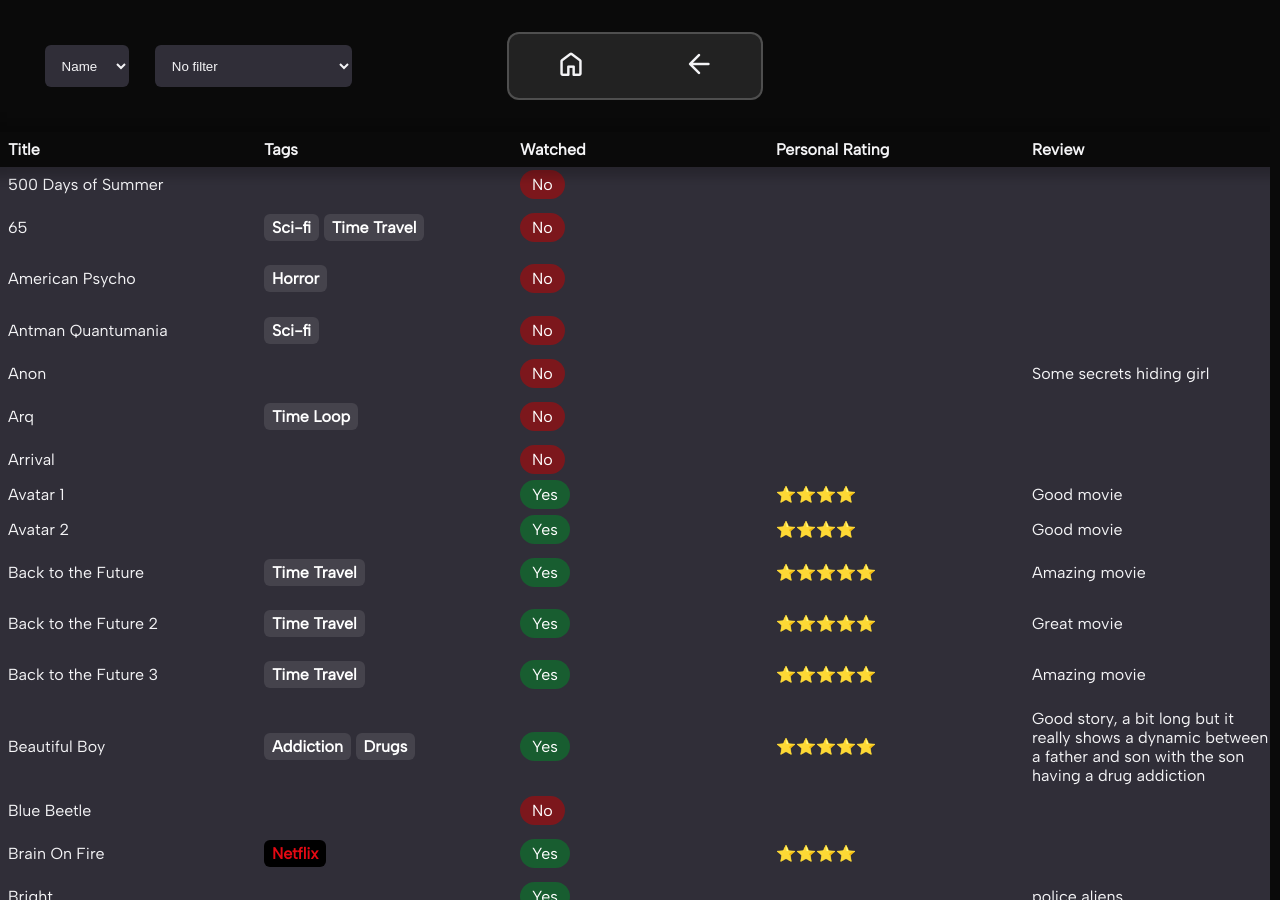
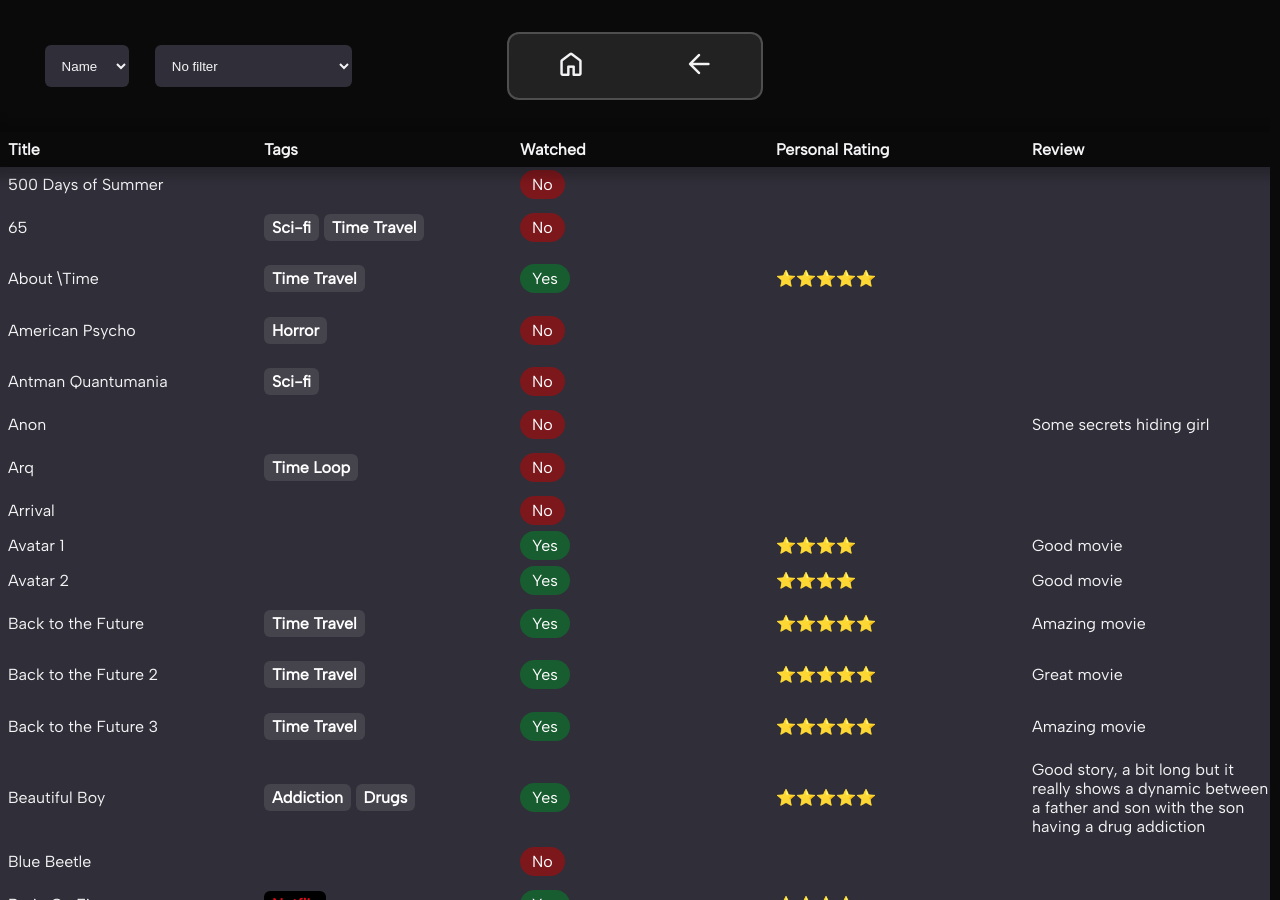
Before and after one commit to Plueres/Plueres.github.io, a Jekyll site: the page built from pages/movielist.md, in a window 1280 px wide and 900 px high. Built offline with Jekyll 4.4.1, drawn with Linux system fonts in a browser that asks for light colours; some web fonts are replaced.

Commit message:
Update Lists “movies”

```diff
--- a/_data/movies.yml
+++ b/_data/movies.yml
@@ -4,6 +4,10 @@
   - title: 65
     tags: "!Sci-fi !Time Travel"
     watched: "!no"
+  - watched: "!yes"
+    title: About \Time
+    tags: "!Time Travel"
+    personal_rating: 5
   - title: American Psycho
     tags: "!Horror"
     watched: "!no"
```
